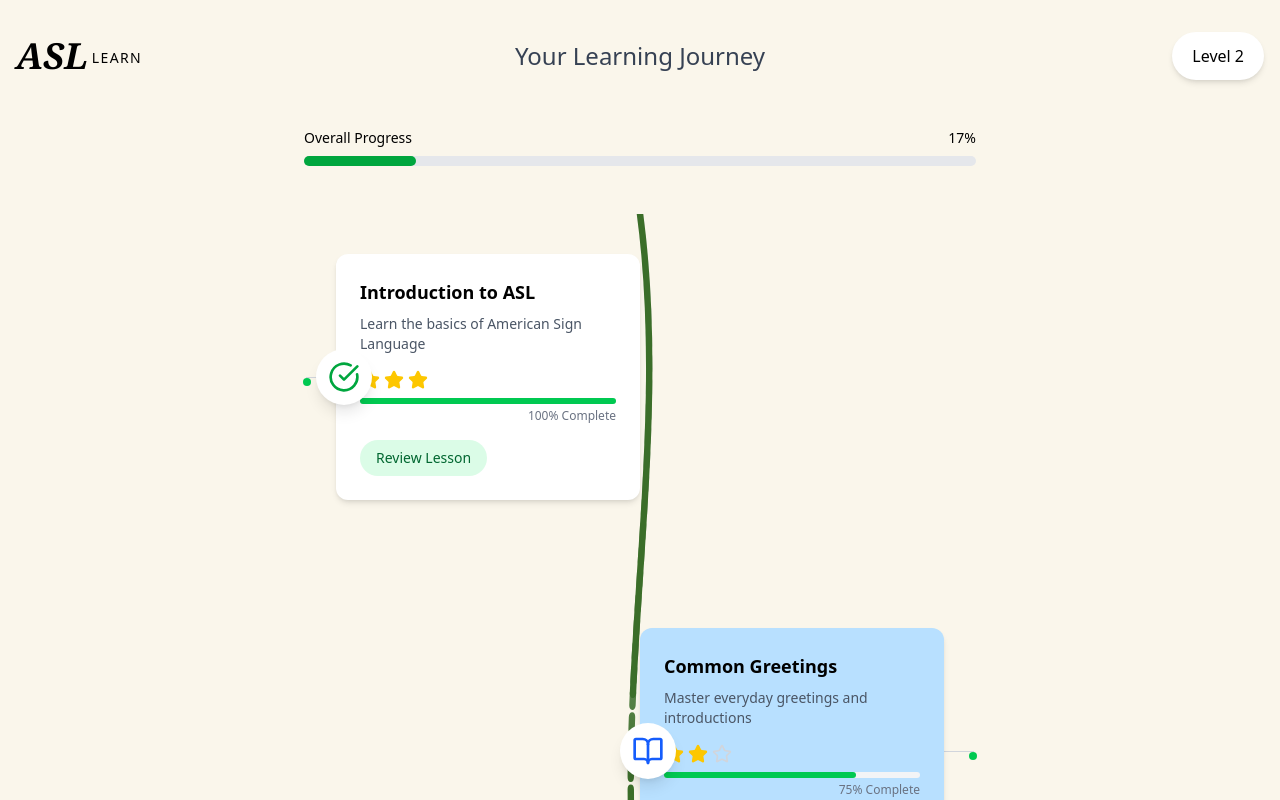
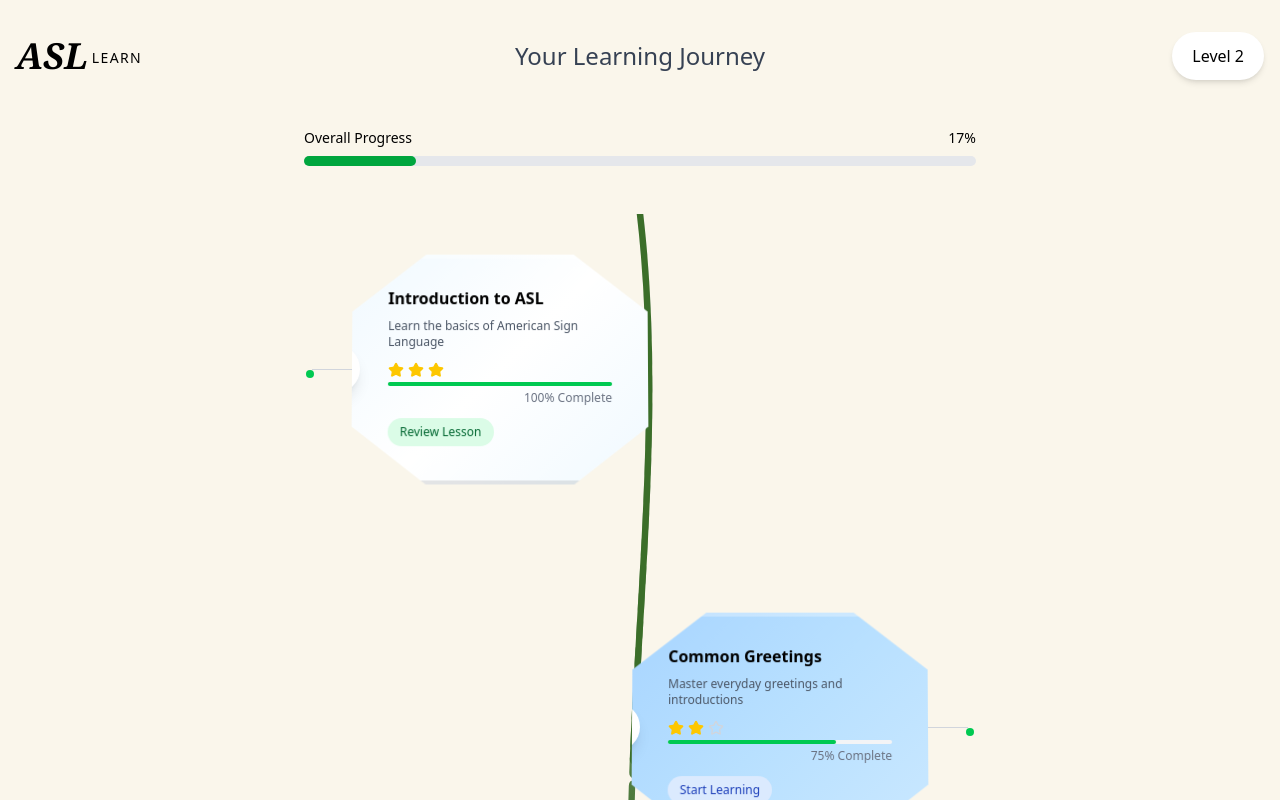
Before and after one commit to Shj286/ASLearn, a Next.js app: page /lessons in a window 1280 px wide. Shown: the top 800 px of the page. Built offline with nearby package versions, Linux system fonts and the light colour scheme.

Commit message:
Node shape changed to 3D Octagon

```diff
--- a/app/lessons/page.tsx
+++ b/app/lessons/page.tsx
@@ -67,6 +67,20 @@ export default function LessonsPage() {
       }, 1500);
     }
   };
+
+  // Updated octagon styles with more space
+  const octagonStyles = {
+    // Less aggressive octagon for better content visibility
+    clipPath: "polygon(25% 0%, 75% 0%, 100% 25%, 100% 75%, 75% 100%, 25% 100%, 0% 75%, 0% 25%)",
+    transform: "perspective(800px) rotateX(2deg)", // Even more subtle 3D effect
+    padding: "32px 36px", // Increased padding for content
+    minHeight: "220px", // Ensure minimum height for content
+  };
+
+  // Add these CSS classes in your component
+  const currentLessonGradient = "linear-gradient(135deg, #a8d5ff 0%, #b8e0ff 50%, #cae8ff 100%)";
+  const completedLessonGradient = "linear-gradient(135deg, #f0f9ff 0%, #ffffff 50%, #f0f9ff 100%)";
+  const lockedLessonGradient = "linear-gradient(135deg, #f5f5f5 0%, #ffffff 50%, #f5f5f5 100%)";
 
   return (
     <div className="min-h-screen bg-[#faf6eb]">
@@ -171,15 +185,15 @@ export default function LessonsPage() {
                     transition={{ delay: index * 0.1 }}
                     className={`
                       relative flex items-center justify-center
-                      ${isLeft ? 'ml-8 mr-auto' : 'mr-8 ml-auto'}
+                      ${isLeft ? 'ml-12 mr-auto' : 'mr-12 ml-auto'}
                       ${isLocked ? 'opacity-60' : 'opacity-100'}
                     `}
-                    style={{ width: 'calc(50% - 32px)' }}
+                    style={{ width: 'calc(50% - 40px)' }}
                   >
-                    {/* Connector path to main line */}
+                    {/* Connector path to main line - longer to accommodate larger shape */}
                     <div
                       className={`absolute top-1/2 h-px bg-gray-300 ${isLeft ? 'right-full' : 'left-full'}`}
-                      style={{ width: '30px' }}
+                      style={{ width: '40px' }}
                     >
                       {/* Animated dot moving along connector on hover */}
                       {(isCompleted || isCurrent) && (
@@ -198,13 +212,27 @@ export default function LessonsPage() {
 
                     {/* Lesson card */}
                     <motion.div
-                      whileHover={!isLocked ? { scale: 1.03 } : {}}
+                      whileHover={!isLocked ? {
+                        scale: 1.03,
+                        rotateX: "0deg",
+                        boxShadow: "0 15px 30px rgba(0,0,0,0.15)"
+                      } : {}}
                       onClick={() => !isLocked && handleLessonClick(lesson.id)}
                       className={`
-                        relative block w-full p-6 rounded-xl shadow-md transition-all
+                        relative block w-full p-6 transition-all
                         ${isCurrent ? 'bg-[#b8e0ff]' : 'bg-white'}
                         ${isLocked ? 'cursor-default' : 'cursor-pointer'}
                       `}
+                      style={{
+                        ...octagonStyles,
+                        boxShadow: "0 8px 16px rgba(0,0,0,0.1), inset 0 -4px 0 rgba(0,0,0,0.1), inset 0 4px 0 rgba(255,255,255,0.3)",
+                        background: isCurrent
+                          ? currentLessonGradient
+                          : isCompleted
+                            ? completedLessonGradient
+                            : lockedLessonGradient,
+                        transition: "all 0.3s ease"
+                      }}
                     >
                       {/* Celebration animation overlay */}
                       <AnimatePresence>
@@ -254,31 +282,31 @@ export default function LessonsPage() {
                       </AnimatePresence>
 
                       {/* Status icon */}
-                      <div className="absolute -left-5 top-1/2 transform -translate-y-1/2 flex items-center justify-center w-14 h-14 rounded-full bg-white shadow-lg z-10">
+                      <div className="absolute -left-10 top-1/2 transform -translate-y-1/2 flex items-center justify-center w-12 h-12 rounded-full bg-white shadow-lg z-10">
                         {isCompleted && (
-                          <CheckCircle className="w-8 h-8 text-green-600" />
+                          <CheckCircle className="w-6 h-6 text-green-600" />
                         )}
                         {isCurrent && (
-                          <BookOpen className="w-8 h-8 text-blue-600" />
+                          <BookOpen className="w-6 h-6 text-blue-600" />
                         )}
                         {isLocked && (
-                          <Lock className="w-8 h-8 text-gray-400" />
+                          <Lock className="w-6 h-6 text-gray-400" />
                         )}
                       </div>
 
-                      <h3 className="font-bold text-lg mb-2">{lesson.title}</h3>
-                      <p className="text-gray-600 text-sm mb-3">{lesson.description}</p>
+                      <h3 className="font-bold text-md mb-2">{lesson.title}</h3>
+                      <p className="text-gray-600 text-xs mb-3">{lesson.description}</p>
 
                       {/* Progress indicators */}
-                      <div className="mt-4">
+                      <div className="mt-3">
                         {!isLocked && (
                           <>
-                            {/* Star rating */}
-                            <div className="flex space-x-1 mb-2">
+                            {/* Star rating - smaller */}
+                            <div className="flex space-x-1 mb-1">
                               {[...Array(3)].map((_, i) => (
                                 <Star
                                   key={i}
-                                  className={`w-5 h-5 ${
+                                  className={`w-4 h-4 ${
                                     i < lesson.stars
                                       ? 'text-yellow-400 fill-yellow-400'
                                       : 'text-gray-300'
@@ -287,10 +315,10 @@ export default function LessonsPage() {
                               ))}
                             </div>
 
-                            {/* Progress bar */}
-                            <div className="w-full bg-gray-100 rounded-full h-1.5">
+                            {/* Progress bar - smaller height */}
+                            <div className="w-full bg-gray-100 rounded-full h-1">
                               <div
-                                className="bg-green-500 h-1.5 rounded-full"
+                                className="bg-green-500 h-1 rounded-full"
                                 style={{ width: `${lesson.completionPercentage}%` }}
                               />
                             </div>
@@ -307,14 +335,15 @@ export default function LessonsPage() {
                         )}
                       </div>
 
-                      {/* Call to action button */}
+                      {/* Call to action button - smaller */}
                       {(isCompleted || isCurrent) && (
                         <Link
                           href={`/lessons/${lesson.id}`}
                           className={`
-                            mt-4 inline-block px-4 py-2 rounded-full text-sm font-medium
+                            mt-3 inline-block px-3 py-1.5 rounded-full text-xs font-medium
                             ${isCompleted ? 'bg-green-100 text-green-800' : 'bg-blue-100 text-blue-800'}
                           `}
+                          style={{ marginBottom: "6px" }}
                         >
                           {isCompleted ? 'Review Lesson' : 'Start Learning'}
                         </Link>
```
